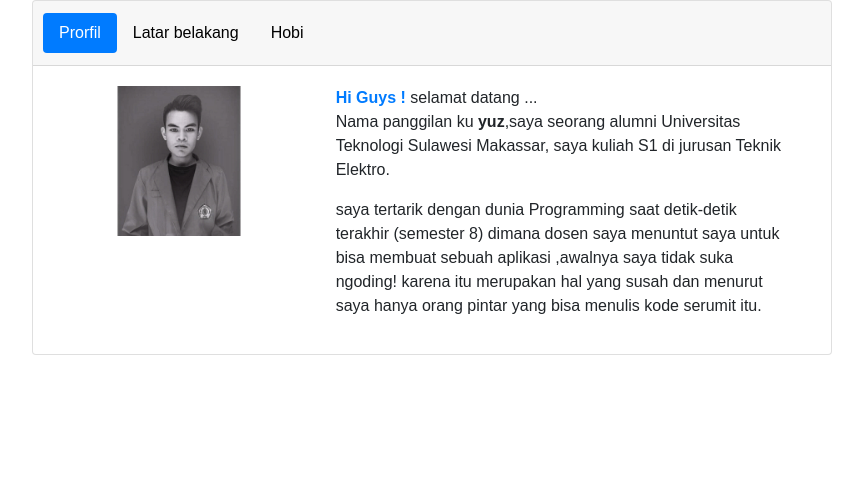
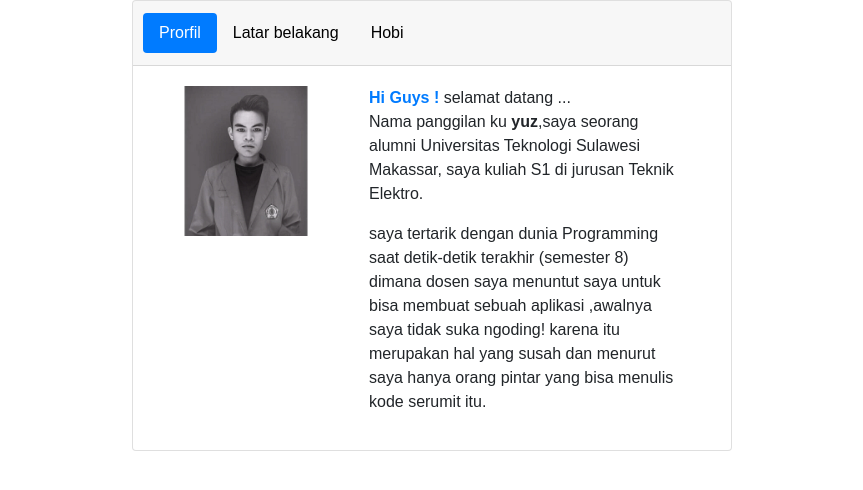
Before and after one commit to yuz97/yuz97.github.io, a plain HTML site: page index.html in a window 1280 px wide. Shown: the whole page, without its empty margins (208-1071 px from the left). Drawn offline with Linux system fonts and the light colour scheme.

Commit message:
Update style.css
ubah

```diff
--- a/style.css
+++ b/style.css
@@ -5,7 +5,7 @@
 
 body{
 	font-family: 'overpass',arial,sans-serif;
-	width:800px;
+	max-width :600px;
 	margin: auto;
 	min-width: 300px;
 }
```
